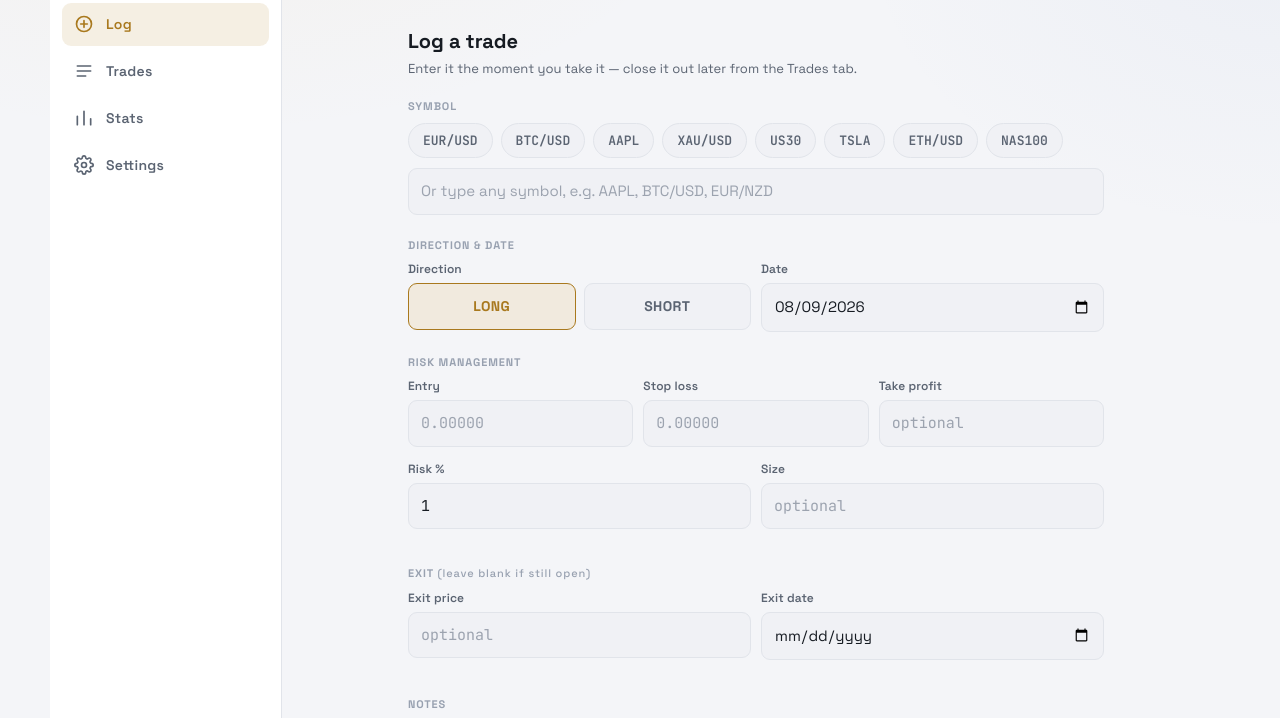
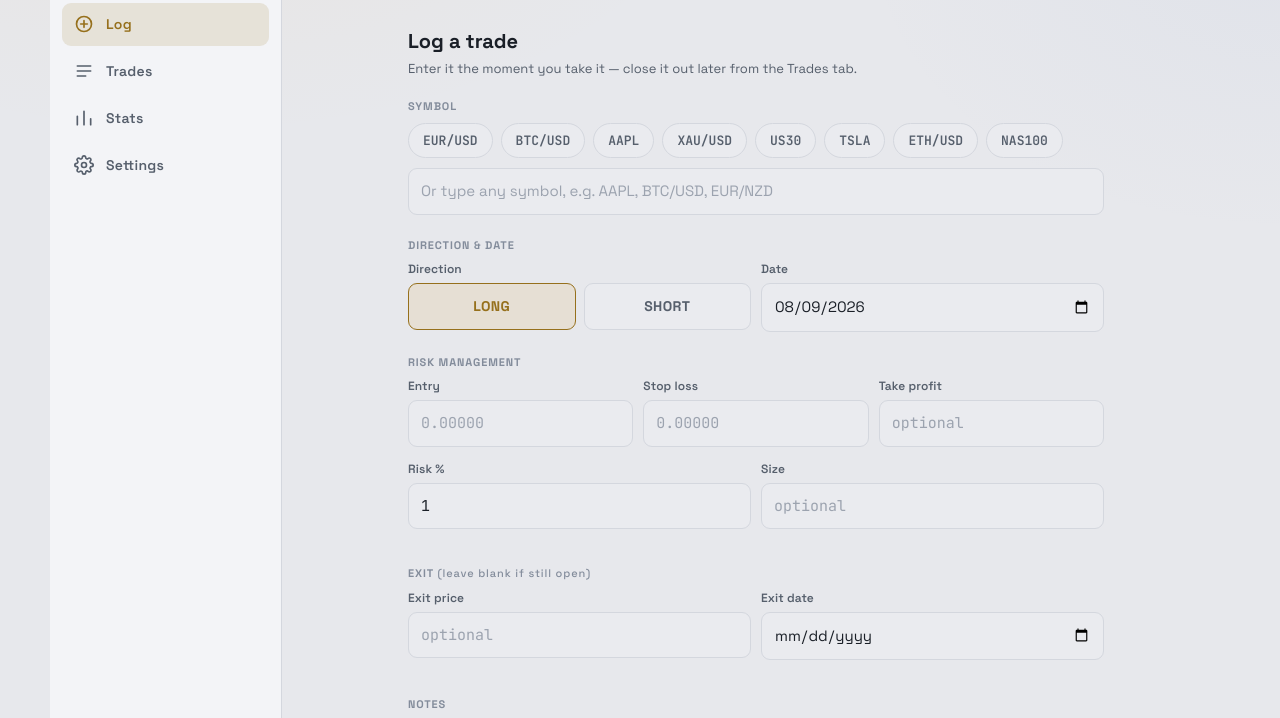
Before and after one commit to KingMiebaka/Trade-Journal, a website: page index.html in a window 1280 px wide. Shown: the part 66-784 px from the top of the page. Drawn offline with nearby package versions, Linux system fonts and the light colour scheme; files that its build step writes are made by us from their sources.

Commit message:
Reduce light theme brightness for a softer, less glary look

```diff
--- a/src/input.css
+++ b/src/input.css
@@ -30,25 +30,25 @@
     --nav-w: 232px;
   }
   :root[data-theme="light"] {
-    --bg: #F4F5F8;
-    --surface: #FFFFFF;
-    --surface-2: #F0F1F5;
-    --surface-3: #E7E9EF;
-    --border: #E1E4EA;
-    --text: #161B22;
-    --text-dim: #5B6472;
-    --text-faint: #98A1B0;
-    --accent: #A9791E;
-    --accent-dim: rgba(169,121,30,0.12);
-    --long: #A9791E;
-    --short: #3E5C99;
-    --win: #1E8E5A;
-    --win-dim: rgba(30,142,90,0.10);
-    --loss: #D0453F;
-    --loss-dim: rgba(208,69,63,0.10);
-    --be: #5B6472;
-    --shadow: 0 10px 30px rgba(30,40,60,0.12);
-    --bg-rgb: 244,245,248;
+    --bg: #E7E8EC;
+    --surface: #F3F4F7;
+    --surface-2: #EAEBEF;
+    --surface-3: #E0E2E7;
+    --border: #D4D7DE;
+    --text: #1A1F27;
+    --text-dim: #565F6C;
+    --text-faint: #838C9B;
+    --accent: #96701C;
+    --accent-dim: rgba(150,112,28,0.14);
+    --long: #96701C;
+    --short: #3A5590;
+    --win: #1B7F50;
+    --win-dim: rgba(27,127,80,0.12);
+    --loss: #C23E38;
+    --loss-dim: rgba(194,62,56,0.12);
+    --be: #565F6C;
+    --shadow: 0 10px 30px rgba(20,25,35,0.14);
+    --bg-rgb: 231,232,236;
   }
 
   html, body { @apply m-0 p-0; }
```
Also changed, not shown: icon-192.png (deleted), icon-512.png (deleted).
